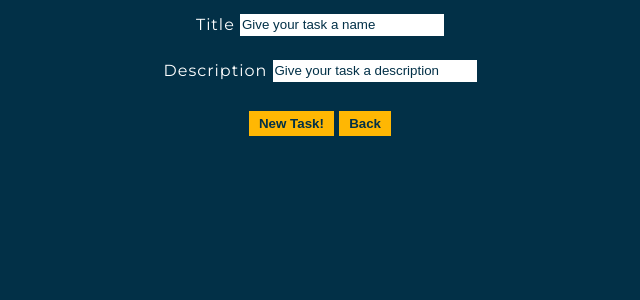
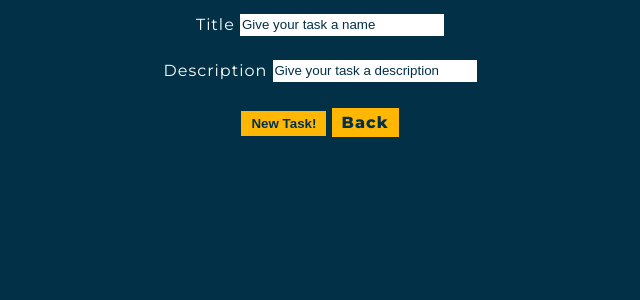
Before and after one commit to aliccciao/tugas-1-pbp, a Django app: template todolist/templates/create_task.html in a window 1280 px wide. Shown: the part 161-461 px from the top of the page, without its empty margins (320-960 px from the left). Run offline with Django 3.2, Linux system fonts and the light colour scheme; the template is opened without the code that fills it, so the values that code supplies are empty.

Commit message:
Changing back button into link

```diff
--- a/todolist/templates/create_task.html
+++ b/todolist/templates/create_task.html
@@ -61,7 +61,7 @@
       margin: 0px 5px;
     }
 
-    button {
+    button, a {
       font-weight: 800;
       padding: 5px 10px;
       background-color: #ffb703;
@@ -95,7 +95,7 @@
 
         <div class = "buttons">
           <button id = "button" type="submit">New Task!</button>
-          <button id = "button" href="{% url 'todolist:show_todolist' %}">Back</button>
+          <a id = "button" href="{% url 'todolist:show_todolist' %}">Back</a>
         </div>
     </form>
 
```
